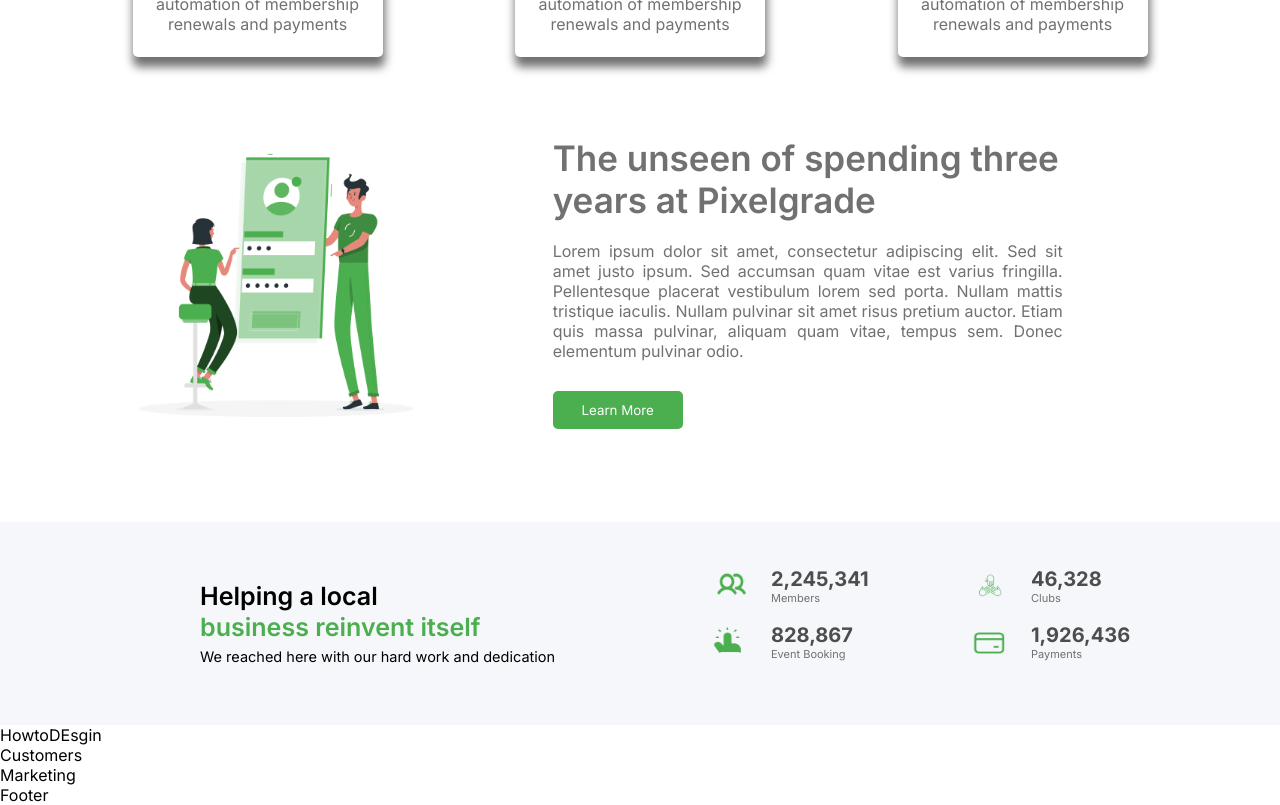
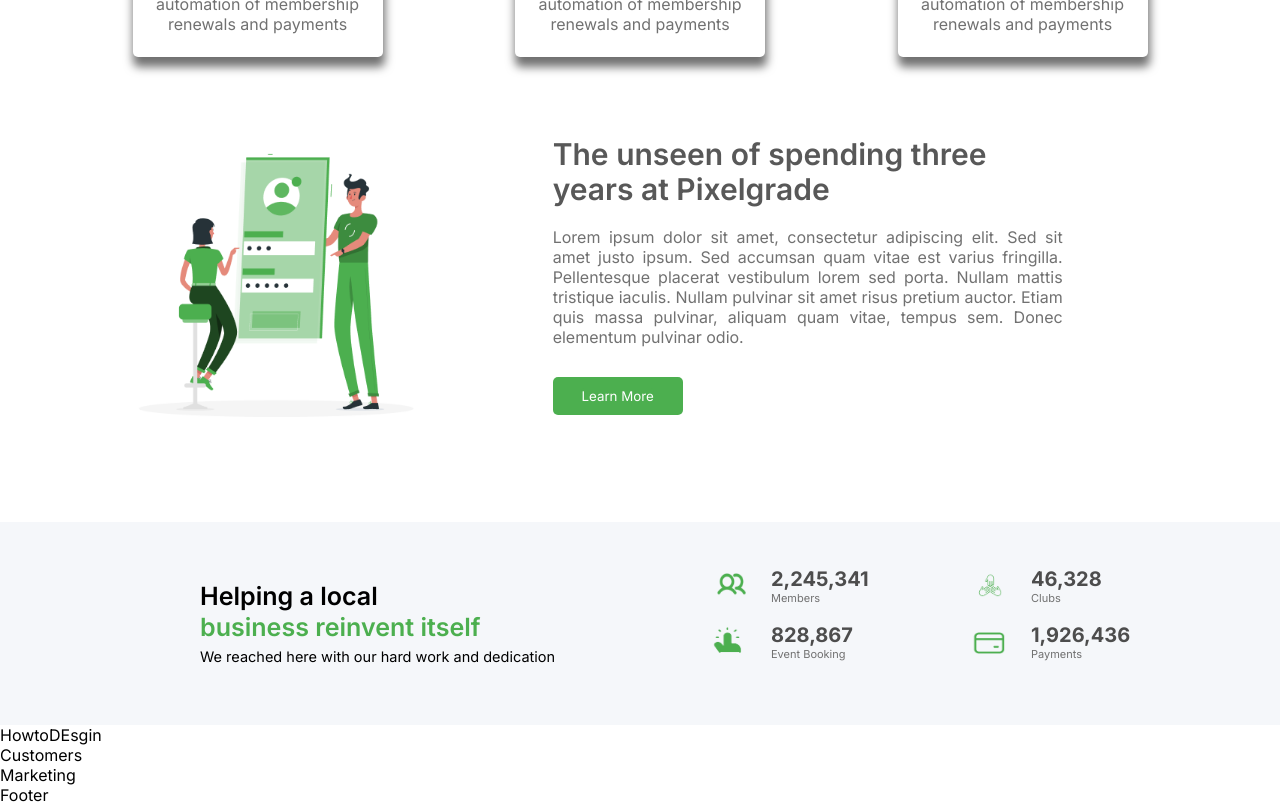
Before and after one commit to A-DILEEP/Landingpage, a React (Create React App) app: page / in a window 1280 px wide. Shown: the part 920-1725 px from the top of the page. Built offline with nearby package versions, Linux system fonts and the light colour scheme.

Commit message:
fixed pixel heading color and size

```diff
--- a/src/containers/pixelgrade/pixel.css
+++ b/src/containers/pixelgrade/pixel.css
@@ -17,13 +17,15 @@
     width: 510px;
 }
 .pixel-heading{
-    color:var(--mintext-bg);
+    color:#585858;
     font-weight: 600;
-    font-size: 35px;
+    font-size: 30px;
+    line-height: 35px;
     margin-bottom: 20px;
+
 }
 .pixel-text{
-    color:var(--mintext-bg);
+    color:#717171;
     font-weight: 400;
     color:var(--mintext-bg);
     text-align: justify;
```
